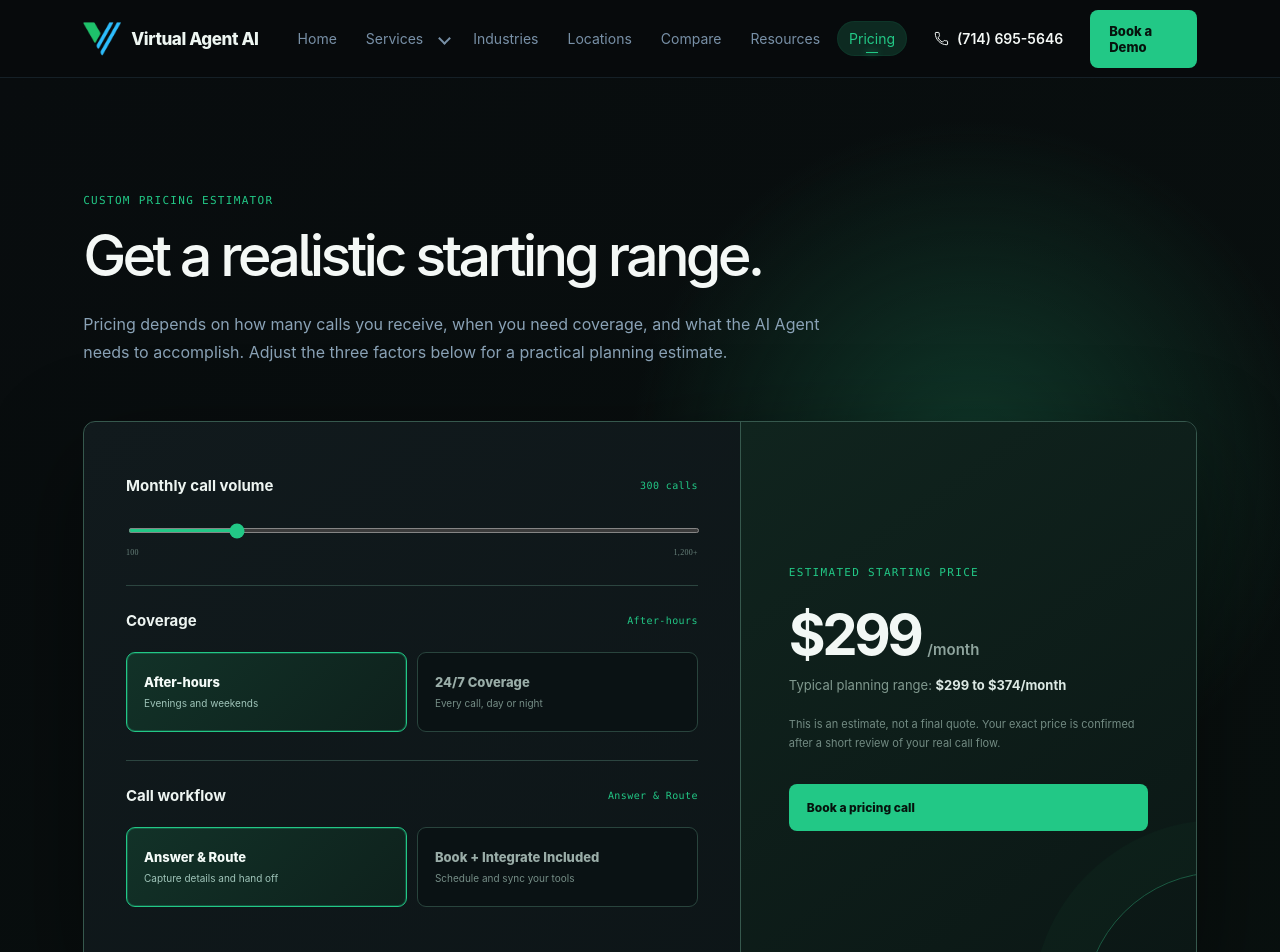
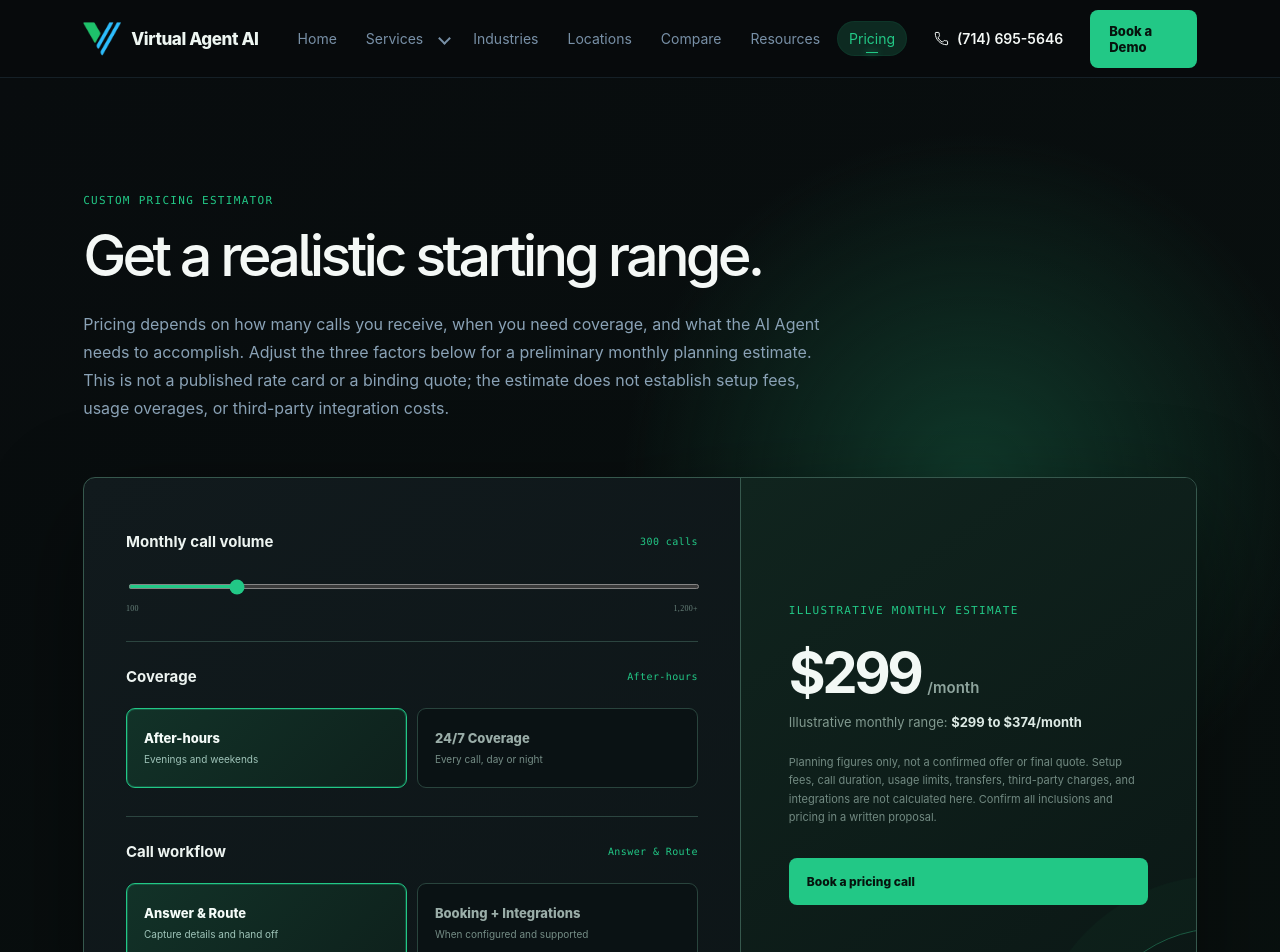
Before and after one commit to typicalsammich/Virtual-Agent-AI, a Next.js app: page /pricing in a window 1280 px wide. Shown: the top 952 px of the page. Built offline with nearby package versions, Linux system fonts and the light colour scheme.

Commit message:
Add files via upload

```diff
--- a/app/pricing/PricingEstimator.tsx
+++ b/app/pricing/PricingEstimator.tsx
@@ -9,7 +9,7 @@ const coverageOptions = [
 ];
 const workflowOptions = [
   { title: "Answer & Route", detail: "Capture details and hand off" },
-  { title: "Book + Integrate Included", detail: "Schedule and sync your tools" },
+  { title: "Booking + Integrations", detail: "When configured and supported" },
 ];
 
 export function PricingEstimator() {
@@ -68,10 +68,10 @@ export function PricingEstimator() {
     </div>
 
     <aside className="pricingEstimate" aria-live="polite">
-      <p className="eyebrow">ESTIMATED STARTING PRICE</p>
+      <p className="eyebrow">ILLUSTRATIVE MONTHLY ESTIMATE</p>
       <strong>${estimate.average.toLocaleString()}<small>/month</small></strong>
-      <p>Typical planning range: <b>${estimate.low.toLocaleString()} to ${estimate.high.toLocaleString()}/month</b></p>
-      <span>This is an estimate, not a final quote. Your exact price is confirmed after a short review of your real call flow.</span>
+      <p>Illustrative monthly range: <b>${estimate.low.toLocaleString()} to ${estimate.high.toLocaleString()}/month</b></p>
+      <span>Planning figures only, not a confirmed offer or final quote. Setup fees, call duration, usage limits, transfers, third-party charges, and integrations are not calculated here. Confirm all inclusions and pricing in a written proposal.</span>
       <a className="button" href={BOOKING_URL}>Book a pricing call <b></b></a>
     </aside>
   </section>;
--- a/app/pricing/page.tsx
+++ b/app/pricing/page.tsx
@@ -23,7 +23,7 @@ export default function Pricing() {
       <section className="pricingSimpleIntro">
         <p className="eyebrow">CUSTOM PRICING ESTIMATOR</p>
         <h1>Get a realistic starting range.</h1>
-        <p>Pricing depends on how many calls you receive, when you need coverage, and what the AI Agent needs to accomplish. Adjust the three factors below for a practical planning estimate.</p>
+        <p>Pricing depends on how many calls you receive, when you need coverage, and what the AI Agent needs to accomplish. Adjust the three factors below for a preliminary monthly planning estimate. This is not a published rate card or a binding quote; the estimate does not establish setup fees, usage overages, or third-party integration costs.</p>
       </section>
       <PricingEstimator />
       <p className="pricingBuyerGuideLink">Questions about contracts, integrations, privacy, or keeping your number? <a href="/ai-receptionist-buyer-guide">Read the buyer guide</a>.</p>
```
Also changed, not shown: app/blog/how-much-does-ai-answering-service-cost/page.tsx (+17 -1 lines), app/blog/how-much-does-ai-receptionist-cost-2026/page.tsx (+17 -1 lines), PRICING-REFRESH-CHANGELOG.txt (added).
